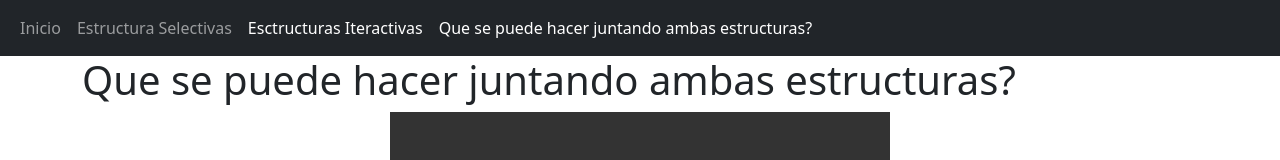
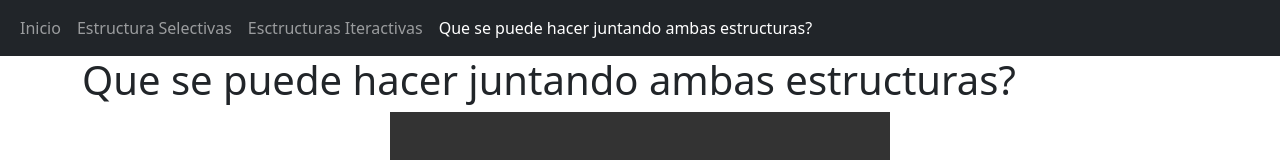
Before and after one commit to geovanny118/taller_03_moviles, a plain HTML site: page juego.html in a window 1280 px wide. Shown: the top 160 px of the page. Drawn offline with nearby package versions, Linux system fonts and the light colour scheme.

Commit message:
se ajustan detalles

```diff
--- a/app.js
+++ b/app.js
@@ -161,5 +161,3 @@ generateFood();
 
 // Iniciar el loop del juego
 gameLoop();
-
-// Iniciar el loop del juego
--- a/juego.html
+++ b/juego.html
@@ -21,7 +21,7 @@
                     <a class="nav-link" aria-current="page" href="selective.html">Estructura Selectivas</a>
                 </li>
                 <li class="nav-item">
-                    <a class="nav-link active" aria-current="page" href="iteractive.html">Esctructuras Iteractivas</a>
+                    <a class="nav-link" aria-current="page" href="iteractive.html">Esctructuras Iteractivas</a>
                 </li>
 
                 <li class="nav-item">
```
